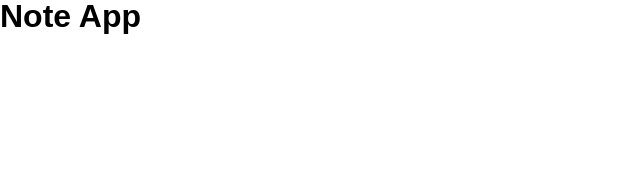
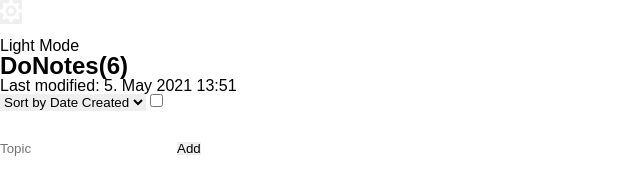
Before and after one commit to Berun0/CAS-FEE_Project-1, a website: page source/public/index.html in a window 1280 px wide. Shown: the whole page, without its empty margins (0-640 px from the left). Drawn offline with nearby package versions, Linux system fonts and the light colour scheme.

Commit message:
html structure

```diff
--- a/source/public/index.html
+++ b/source/public/index.html
@@ -1,15 +1,79 @@
 <!DOCTYPE html>
 <html lang="en">
   <head>
-  <meta charset="UTF-8">
+    <meta charset="UTF-8" />
     <title>DoNote App</title>
-  <script src="https://cdnjs.cloudflare.com/ajax/libs/handlebars.js/4.7.3/handlebars.min.js" integrity="sha256-/PJBs6QWvXijOFIX04kZpLb6ZtSQckdOIavLWKKOgXU=" crossorigin="anonymous" defer></script>
+    <script
+      src="https://cdnjs.cloudflare.com/ajax/libs/handlebars.js/4.7.3/handlebars.min.js"
+      integrity="sha256-/PJBs6QWvXijOFIX04kZpLb6ZtSQckdOIavLWKKOgXU="
+      crossorigin="anonymous"
+      defer
+    ></script>
     <script src="scripts/index.js" type="module"></script>
 
-  <link rel="stylesheet" href="styles/index.css">
+    <link rel="stylesheet" href="styles/index.css" />
   </head>
   <body>
-<h1>Note App</h1>
-
+    <section class="app">
+      <header>
+        <div class="settings" aria-hidden="true">
+          <button
+            class="settings"
+            aria-haspopup="true"
+            aria-expanded="false"
+            tabindex="0"
+            aria-label="Settings Menu."
+          >
+            <img src="./imgs/icon_cog.svg" alt="" />
+          </button>
+          <ul class="settingsMenu">
+            <li class="settingsMenu_item">
+              <a href="#" tabindex="0">
+                Light Mode <img src="./imgs/icon_sun.svg" alt="" />
+              </a>
+            </li>
+          </ul>
+        </div>
+      </header>
+      <main>
+        <h1 class="appTitle">DoNotes<span class="appTitle_count">(6)</span></h1>
+        <p class="status">Last modified: 5. May 2021 13:51</p>
+        <nav>
+          <select name="Sort" id="Sort" class="selection_sort">
+            <option value="Creationdate" class="sort_option">
+              Sort by Date Created
+            </option>
+            <option value="Duedate" class="sort_option">
+              Sort by Due Date
+            </option>
+            <option value="Priority" class="sort_option">
+              Sort by Note Priority
+            </option>
+          </select>
+          <input
+            type="checkbox"
+            aria-checked="false"
+            aria-label="Show done notes."
+          />
+          <a href="#newnote" class="sr-only">Create a new note.</a>
+        </nav>
+        <ul class="articleList">
+          <li class="articleList_row">
+            <div><img src="./imgs/icon_circle-outline.svg" alt="" /></div>
+          </li>
+          <li class="articleList_row"></li>
+          <li class="articleList_row"></li>
+          <li class="articleList_row"></li>
+        </ul>
+        <form>
+          <input
+            type="text"
+            id="newnote"
+            placeholder="Topic"
+            aria-label="Create Note"
+          /><button type="submit">Add</button>
+        </form>
+      </main>
+    </section>
   </body>
 </html>
--- a/source/public/styles/index.css
+++ b/source/public/styles/index.css
@@ -30,3 +30,14 @@ ol {
 --cog_menurow-grad:
 --window-grad:
 }
+
+/* accessibility */
+.sr-only {
+  position: absolute;
+	width: 1px;
+	height: 1px;
+	margin: -1px;
+	padding: 0;
+	border: 0;
+	overflow: hidden;
+	clip: rect(0 0 0 0);}
```
Also changed, not shown: 1 other file. Lines whose indentation alone changed are shown as unchanged.
